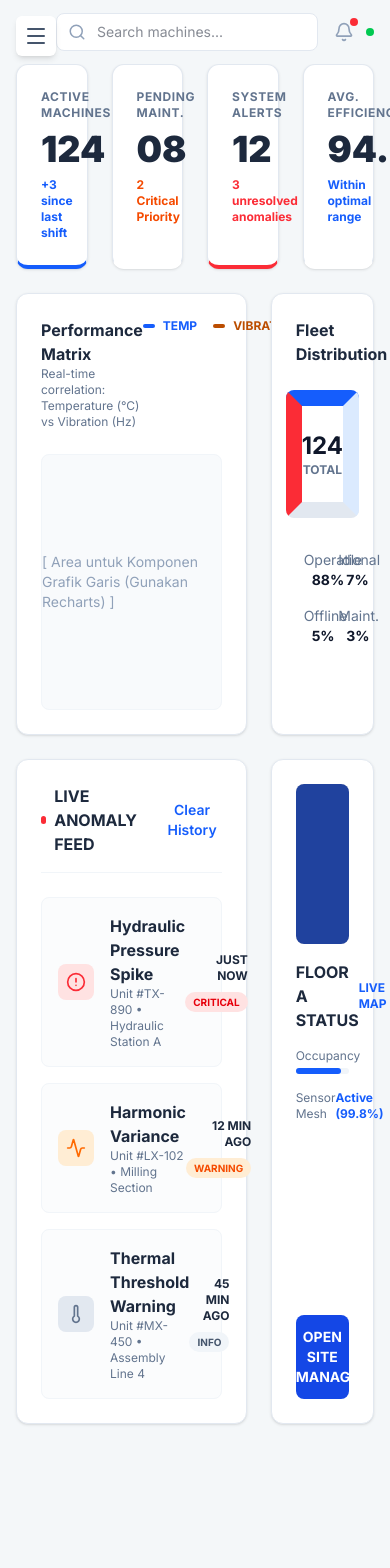
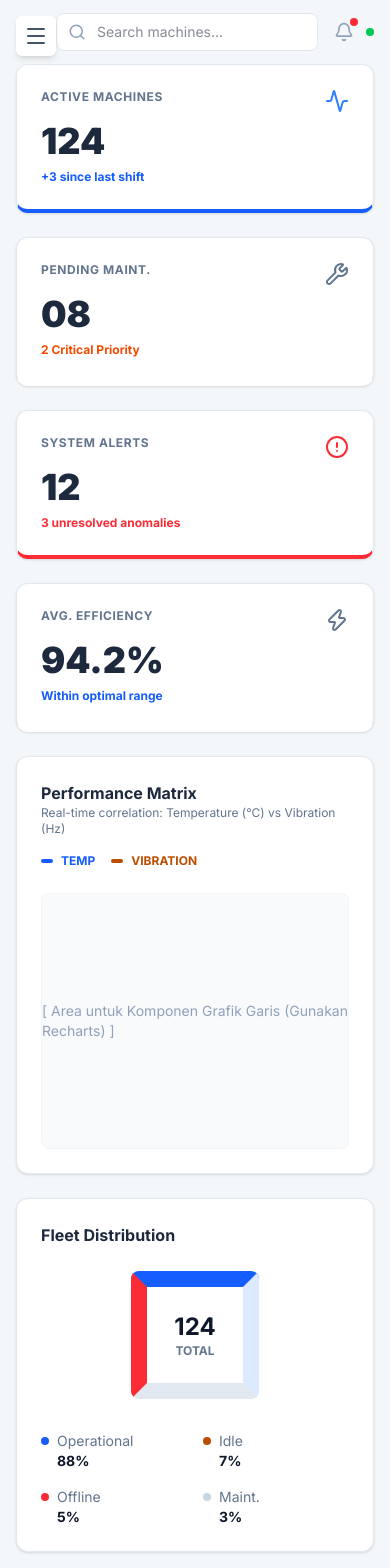
Before and after one commit to qarbite/qarbite-fe, a Next.js app: page /dashboard in a window 390 px wide. Shown: the top 1568 px of the page. Before the commit the page ends 1440 px from the top, so only its background shows below. Built offline with nearby package versions, Linux system fonts and the light colour scheme; grey boxes are pictures that could not be loaded.

Commit message:
fix dashboard responsive

```diff
--- a/app/(dashboard)/dashboard/page.tsx
+++ b/app/(dashboard)/dashboard/page.tsx
@@ -2,7 +2,6 @@ import { AlertCircle, Activity, Thermometer, Zap, Settings as SettingsIcon, Wren
 
 // 1. SIMULASI FETCH DATA DARI SUPABASE
 async function getDashboardData() {
-  // Dalam realita, di sini Anda memanggil: await supabase.from('...').select('*')
   return {
     kpis: {
       activeMachines: { value: 124, trend: "+3 since last shift", status: "good" },
@@ -25,7 +24,8 @@ export default async function DashboardPage() {
     <div className="flex flex-col gap-6">
 
       {/* ROW 1: KPI CARDS */}
-      <div className="grid grid-cols-4 gap-6">
+      {/* Berubah dari grid-cols-4 statis menjadi dinamis */}
+      <div className="grid grid-cols-1 sm:grid-cols-2 lg:grid-cols-4 gap-6">
         <KpiCard
           title="ACTIVE MACHINES" value={data.kpis.activeMachines.value}
           subtitle={data.kpis.activeMachines.trend} icon={<Activity className="text-blue-500" />}
@@ -49,10 +49,12 @@ export default async function DashboardPage() {
       </div>
 
       {/* ROW 2: CHARTS */}
-      <div className="grid grid-cols-3 gap-6">
-        {/* Main Chart (Placeholder for Recharts/Chart.js) */}
-        <div className="col-span-2 bg-white rounded-xl p-6 shadow-sm border border-slate-200">
-          <div className="flex justify-between items-start mb-6">
+      {/* Kolom utama menjadi 1 di mobile, 3 di desktop */}
+      <div className="grid grid-cols-1 lg:grid-cols-3 gap-6">
+        {/* Main Chart */}
+        {/* col-span diatur ulang agar mengambil ruang penuh di mobile, dan 2 kolom di desktop */}
+        <div className="col-span-1 lg:col-span-2 bg-white rounded-xl p-6 shadow-sm border border-slate-200">
+          <div className="flex flex-col sm:flex-row justify-between items-start mb-6 gap-4">
             <div>
               <h3 className="font-bold text-slate-800">Performance Matrix</h3>
               <p className="text-xs text-slate-500">Real-time correlation: Temperature (°C) vs Vibration (Hz)</p>
@@ -98,9 +100,9 @@ export default async function DashboardPage() {
       </div>
 
       {/* ROW 3: LISTS & MAP */}
-      <div className="grid grid-cols-3 gap-6">
+      <div className="grid grid-cols-1 lg:grid-cols-3 gap-6">
         {/* Live Anomaly Feed */}
-        <div className="col-span-2 bg-white rounded-xl p-6 shadow-sm border border-slate-200">
+        <div className="col-span-1 lg:col-span-2 bg-white rounded-xl p-6 shadow-sm border border-slate-200">
           <div className="flex justify-between items-center mb-6 border-b border-slate-100 pb-4">
             <h3 className="font-bold text-slate-800 flex items-center gap-2">
               <span className="w-2 h-2 rounded-full bg-red-500"></span> LIVE ANOMALY FEED
@@ -109,9 +111,9 @@ export default async function DashboardPage() {
           </div>
           <div className="space-y-4">
             {data.anomalies.map((item) => (
-              <div key={item.id} className="flex justify-between items-center p-4 rounded-lg border border-slate-100 bg-slate-50/50">
+              <div key={item.id} className="flex flex-col sm:flex-row sm:justify-between sm:items-center p-4 rounded-lg border border-slate-100 bg-slate-50/50 gap-4">
                 <div className="flex items-center gap-4">
-                  <div className={`p-2 rounded-lg ${item.level === 'CRITICAL' ? 'bg-red-100 text-red-500' : item.level === 'WARNING' ? 'bg-orange-100 text-orange-500' : 'bg-slate-200 text-slate-500'}`}>
+                  <div className={`p-2 rounded-lg shrink-0 ${item.level === 'CRITICAL' ? 'bg-red-100 text-red-500' : item.level === 'WARNING' ? 'bg-orange-100 text-orange-500' : 'bg-slate-200 text-slate-500'}`}>
                     {item.level === 'CRITICAL' ? <AlertCircle size={20} /> : item.level === 'WARNING' ? <Activity size={20} /> : <Thermometer size={20} />}
                   </div>
                   <div>
@@ -119,8 +121,8 @@ export default async function DashboardPage() {
                     <p className="text-xs text-slate-500">{item.unit}</p>
                   </div>
                 </div>
-                <div className="text-right">
-                  <p className="text-xs font-bold text-slate-800 mb-1">{item.time}</p>
+                <div className="sm:text-right flex sm:block items-center justify-between">
+                  <p className="text-xs font-bold text-slate-800 sm:mb-1">{item.time}</p>
                   <span className={`text-[10px] font-bold px-2 py-1 rounded-full ${item.level === 'CRITICAL' ? 'bg-red-100 text-red-600' : item.level === 'WARNING' ? 'bg-orange-100 text-orange-600' : 'bg-slate-100 text-slate-600'}`}>
                     {item.level}
                   </span>
```
